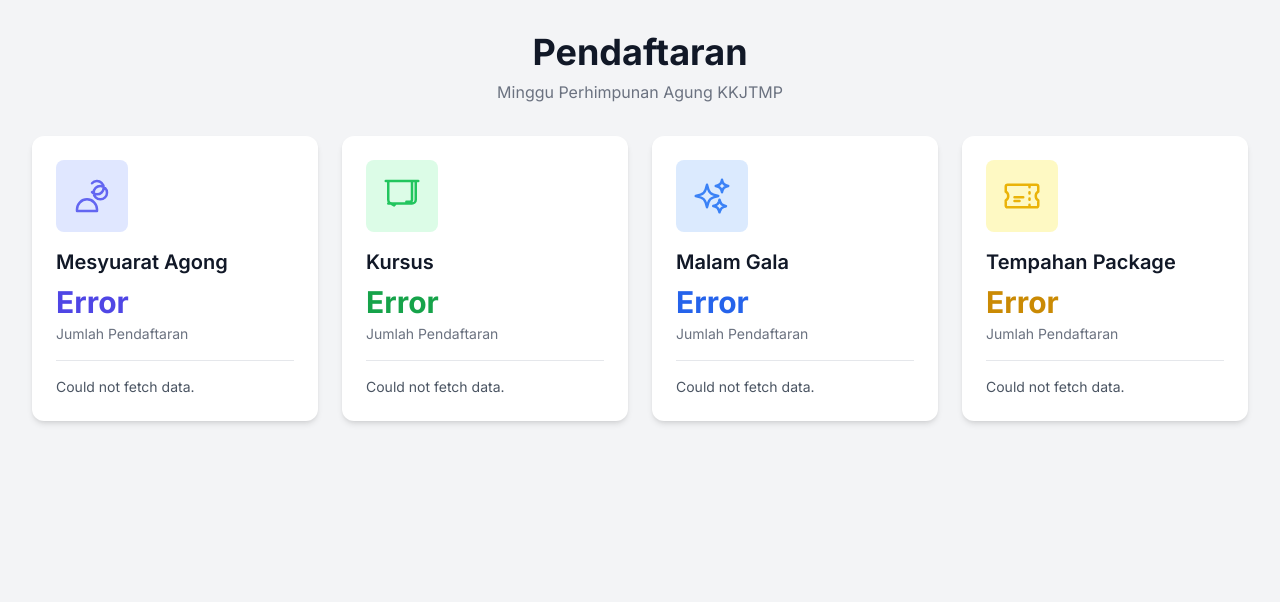
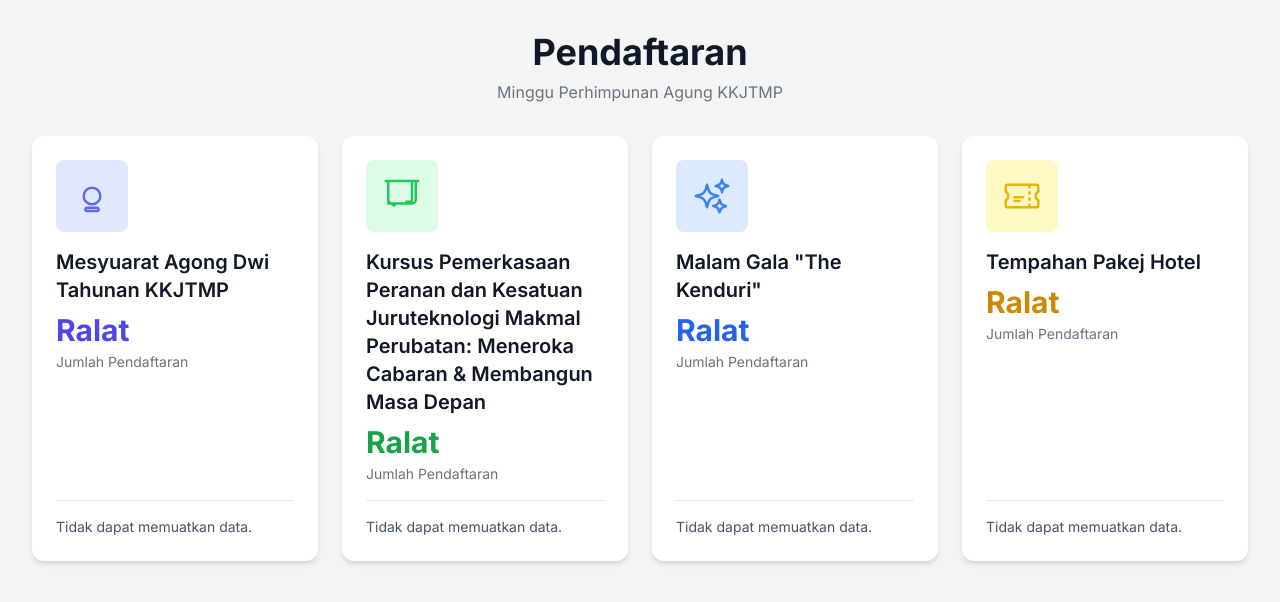
Before and after one commit to anonviranon/eventkkjtmp.penang2025, a plain HTML site: page index.html in a window 1280 px wide. Drawn offline with nearby package versions, Linux system fonts and the light colour scheme; no server answers.

Commit message:
Update index.html

```diff
--- a/index.html
+++ b/index.html
@@ -22,7 +22,7 @@
 <body class="bg-gray-100 dark:bg-gray-900 text-gray-800 dark:text-gray-200 p-4 sm:p-6 lg:p-8">
 
     <!-- Background Audio Player -->
-    <audio src="assets/background-music.mp3" autoplay loop class="hidden"></audio>
+    <audio src="assets/itstime.mp3" autoplay loop class="hidden"></audio>
 
     <div class="max-w-7xl mx-auto">
         <!-- Header -->
@@ -35,35 +35,35 @@
         <div id="forms-grid" class="grid grid-cols-1 sm:grid-cols-2 lg:grid-cols-4 gap-6">
 
             <!-- Card 1: BGM (Annual Meeting) -->
-            <a id="form-card-1" href="https://docs.google.com/forms/d/e/1FAIpQLSe_.../viewform" target="_blank" class="form-card block bg-white dark:bg-gray-800 rounded-xl shadow-md overflow-hidden p-6">
+            <a id="form-card-1" href="https://forms.gle/qhb2NrJxUQEUj9Bj7" target="_blank" class="form-card block bg-white dark:bg-gray-800 rounded-xl shadow-md overflow-hidden p-6">
                 <div class="flex flex-col items-start h-full">
                     <div class="bg-indigo-100 dark:bg-indigo-900 p-4 rounded-lg mb-4">
-                        <svg class="w-10 h-10 text-indigo-500 dark:text-indigo-400" xmlns="https://www.svgrepo.com/show/513473/man.svg" fill="none" viewBox="0 0 24 24" stroke-width="1.5" stroke="currentColor">
-                          <path stroke-linecap="round" stroke-linejoin="round" d="M12 4.354a4 4 0 110 5.292M15 21H3v-1a6 6 0 0112 0v1zm6-11a4 4 0 11-8 0 4 4 0 018 0z" />
+                        <svg class="w-10 h-10 text-indigo-500 dark:text-indigo-400" viewBox="0 0 24 24" xmlns="http://www.w3.org/2000/svg" fill="none" stroke="currentColor" stroke-width="1.5">
+                            <path stroke-linecap="round" stroke-linejoin="round" d="M15,21H9a1,1,0,0,1,0-2h6a1,1,0,0,1,0,2Zm-3-4a5,5,0,1,1,5-5A5,5,0,0,1,12,17Z" />
                         </svg>
                     </div>
-                    <h2 class="text-xl font-semibold text-gray-900 dark:text-white mb-2">Mesyuarat Agong</h2>
+                    <h2 class="text-xl font-semibold text-gray-900 dark:text-white mb-2">Mesyuarat Agong Dwi Tahunan KKJTMP</h2>
                     <p class="response-count text-3xl font-bold text-indigo-600 dark:text-indigo-400">...</p>
                     <p class="text-sm text-gray-500 dark:text-gray-400 mt-1 mb-4">Jumlah Pendaftaran</p>
                     <div class="mt-auto pt-4 border-t border-gray-200 dark:border-gray-700 w-full text-sm text-gray-600 dark:text-gray-300">
-                        <p class="last-response">Mengutip data...</p>
+                        <p class="last-response">Memuatkan data...</p>
                     </div>
                 </div>
             </a>
 
             <!-- Card 2: Kursus -->
-            <a id="form-card-2" href="https://docs.google.com/forms/d/e/1FAIpQLSf_.../viewform" target="_blank" class="form-card block bg-white dark:bg-gray-800 rounded-xl shadow-md overflow-hidden p-6">
+            <a id="form-card-2" href="https://forms.gle/Ya8iNfWmptHMbM9w8" target="_blank" class="form-card block bg-white dark:bg-gray-800 rounded-xl shadow-md overflow-hidden p-6">
                 <div class="flex flex-col items-start h-full">
                     <div class="bg-green-100 dark:bg-green-900 p-4 rounded-lg mb-4">
                         <svg class="w-10 h-10 text-green-500 dark:text-green-400" xmlns="http://www.w3.org/2000/svg" fill="none" viewBox="0 0 24 24" stroke-width="1.5" stroke="currentColor">
                            <path stroke-linecap="round" stroke-linejoin="round" d="M3.75 3v11.25A2.25 2.25 0 006 16.5h2.25M3.75 3h-1.5m1.5 0h16.5m0 0h1.5m-1.5 0v11.25A2.25 2.25 0 0118 16.5h-2.25m-7.5 0h7.5m-7.5 0l-1 1.085-1.085-1.085m1.085 1.085L5.25 16.5m7.5 0H3.75m14.25-13.5v11.25c0 .621-.504 1.125-1.125 1.125h-2.25" />
                         </svg>
                     </div>
-                    <h2 class="text-xl font-semibold text-gray-900 dark:text-white mb-2">Kursus</h2>
+                    <h2 class="text-xl font-semibold text-gray-900 dark:text-white mb-2">Kursus Pemerkasaan Peranan dan Kesatuan Juruteknologi Makmal Perubatan: Meneroka Cabaran & Membangun Masa Depan</h2>
                     <p class="response-count text-3xl font-bold text-green-600 dark:text-green-400">...</p>
                     <p class="text-sm text-gray-500 dark:text-gray-400 mt-1 mb-4">Jumlah Pendaftaran</p>
                     <div class="mt-auto pt-4 border-t border-gray-200 dark:border-gray-700 w-full text-sm text-gray-600 dark:text-gray-300">
-                        <p class="last-response">Mengutip data...</p>
+                        <p class="last-response">Memuatkan data...</p>
                     </div>
                 </div>
             </a>
@@ -76,28 +76,28 @@
                             <path stroke-linecap="round" stroke-linejoin="round" d="M9.813 15.904L9 18.75l-.813-2.846a4.5 4.5 0 00-3.09-3.09L2.25 12l2.846-.813a4.5 4.5 0 003.09-3.09L9 5.25l.813 2.846a4.5 4.5 0 003.09 3.09L15.75 12l-2.846.813a4.5 4.5 0 00-3.09 3.09zM18.259 8.715L18 9.75l-.259-1.035a3.375 3.375 0 00-2.455-2.456L14.25 6l1.036-.259a3.375 3.375 0 002.455-2.456L18 2.25l.259 1.035a3.375 3.375 0 002.456 2.456L21.75 6l-1.035.259a3.375 3.375 0 00-2.456 2.456zM16.898 20.572L16.5 21.75l-.398-1.178a3.375 3.375 0 00-2.3-2.3L12.75 18l1.178-.398a3.375 3.375 0 002.3-2.3L16.5 14.25l.398 1.178a3.375 3.375 0 002.3 2.3l1.178.398-1.178.398a3.375 3.375 0 00-2.3 2.3z" />
                         </svg>
                     </div>
-                    <h2 class="text-xl font-semibold text-gray-900 dark:text-white mb-2">Malam Gala</h2>
+                    <h2 class="text-xl font-semibold text-gray-900 dark:text-white mb-2">Malam Gala "The Kenduri"</h2>
                     <p class="response-count text-3xl font-bold text-blue-600 dark:text-blue-400">...</p>
                     <p class="text-sm text-gray-500 dark:text-gray-400 mt-1 mb-4">Jumlah Pendaftaran</p>
                     <div class="mt-auto pt-4 border-t border-gray-200 dark:border-gray-700 w-full text-sm text-gray-600 dark:text-gray-300">
-                        <p class="last-response">Mengutip data...</p>
+                        <p class="last-response">Memuatkan data...</p>
                     </div>
                 </div>
             </a>
 
             <!-- Card 4: All Events Booking -->
-            <a id="form-card-4" href="https://docs.google.com/forms/d/e/1FAIpQLSd_.../viewform" target="_blank" class="form-card block bg-white dark:bg-gray-800 rounded-xl shadow-md overflow-hidden p-6">
+            <a id="form-card-4" href="https://forms.gle/87WAQT17xkDq1pBL7" target="_blank" class="form-card block bg-white dark:bg-gray-800 rounded-xl shadow-md overflow-hidden p-6">
                 <div class="flex flex-col items-start h-full">
                     <div class="bg-yellow-100 dark:bg-yellow-900 p-4 rounded-lg mb-4">
                         <svg class="w-10 h-10 text-yellow-500 dark:text-yellow-400" xmlns="http://www.w3.org/2000/svg" fill="none" viewBox="0 0 24 24" stroke-width="1.5" stroke="currentColor">
                            <path stroke-linecap="round" stroke-linejoin="round" d="M16.5 6v.75m0 3v.75m0 3v.75m0 3V18m-9-5.25h5.25M7.5 15h3M3.375 5.25c-.621 0-1.125.504-1.125 1.125v3.026a2.999 2.999 0 0 1 0 5.198v3.026c0 .621.504 1.125 1.125 1.125h17.25c.621 0 1.125-.504 1.125-1.125v-3.026a2.999 2.999 0 0 1 0-5.198V6.375c0-.621-.504-1.125-1.125-1.125H3.375Z" />
                         </svg>
                     </div>
-                    <h2 class="text-xl font-semibold text-gray-900 dark:text-white mb-2">Tempahan Package</h2>
+                    <h2 class="text-xl font-semibold text-gray-900 dark:text-white mb-2">Tempahan Pakej Hotel</h2>
                     <p class="response-count text-3xl font-bold text-yellow-600 dark:text-yellow-400">...</p>
                     <p class="text-sm text-gray-500 dark:text-gray-400 mt-1 mb-4">Jumlah Pendaftaran</p>
                     <div class="mt-auto pt-4 border-t border-gray-200 dark:border-gray-700 w-full text-sm text-gray-600 dark:text-gray-300">
-                        <p class="last-response">Mengutip data...</p>
+                        <p class="last-response">Memuatkan data...</p>
                     </div>
                 </div>
             </a>
@@ -164,8 +164,8 @@
                 const lastResponseEl = cardElement.querySelector('.last-response');
 
                 if (!data || !data.values) {
-                    responseCountEl.textContent = 'Error';
-                    lastResponseEl.textContent = 'Could not fetch data.';
+                    responseCountEl.textContent = 'Ralat';
+                    lastResponseEl.textContent = 'Tidak dapat memuatkan data.';
                     return;
                 }
 
@@ -173,14 +173,15 @@
                 const responseCount = data.values.length > 1 ? data.values.length - 1 : 0;
 
                 // Get the last timestamp from the first column of the last row.
-                const lastTimestamp = responseCount > 0 ? data.values[data.values.length - 1][0] : 'No responses yet.';
+                const lastTimestamp = responseCount > 0 ? data.values[data.values.length - 1][0] : 'Tiada pendaftaran lagi.';
 
                 // Format the timestamp for better readability
                 let formattedDate = 'N/A';
                 if (responseCount > 0) {
                    try {
                      const date = new Date(lastTimestamp);
-                     formattedDate = date.toLocaleString('en-US', {
+                     // Using a Malaysian locale for date formatting
+                     formattedDate = date.toLocaleString('ms-MY', {
                         year: 'numeric',
                         month: 'short',
                         day: 'numeric',
@@ -194,7 +195,7 @@
                 }
 
                 responseCountEl.textContent = responseCount.toLocaleString();
-                lastResponseEl.textContent = `Pendaftaran Terakhir: ${formattedDate}`;
+                lastResponseEl.textContent = `Daftar Terakhir: ${formattedDate}`;
             }
 
             /**
```
